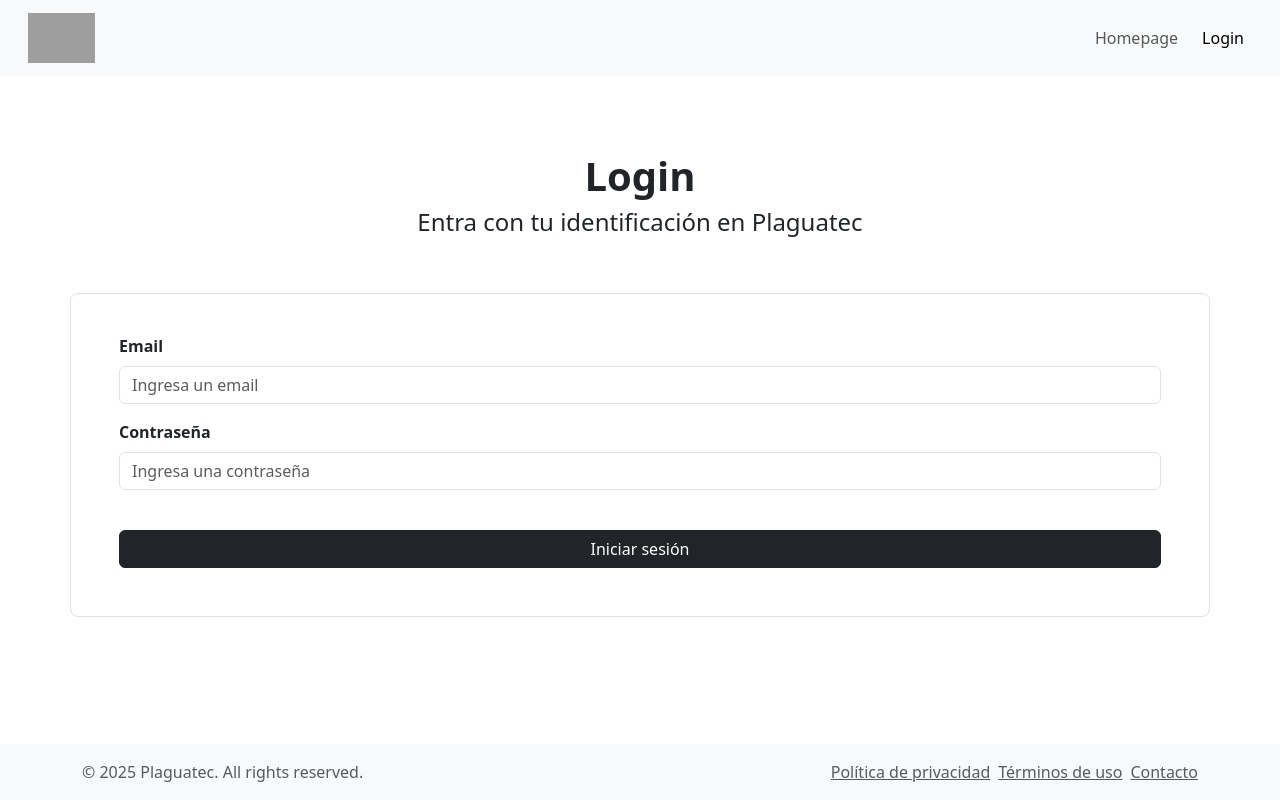
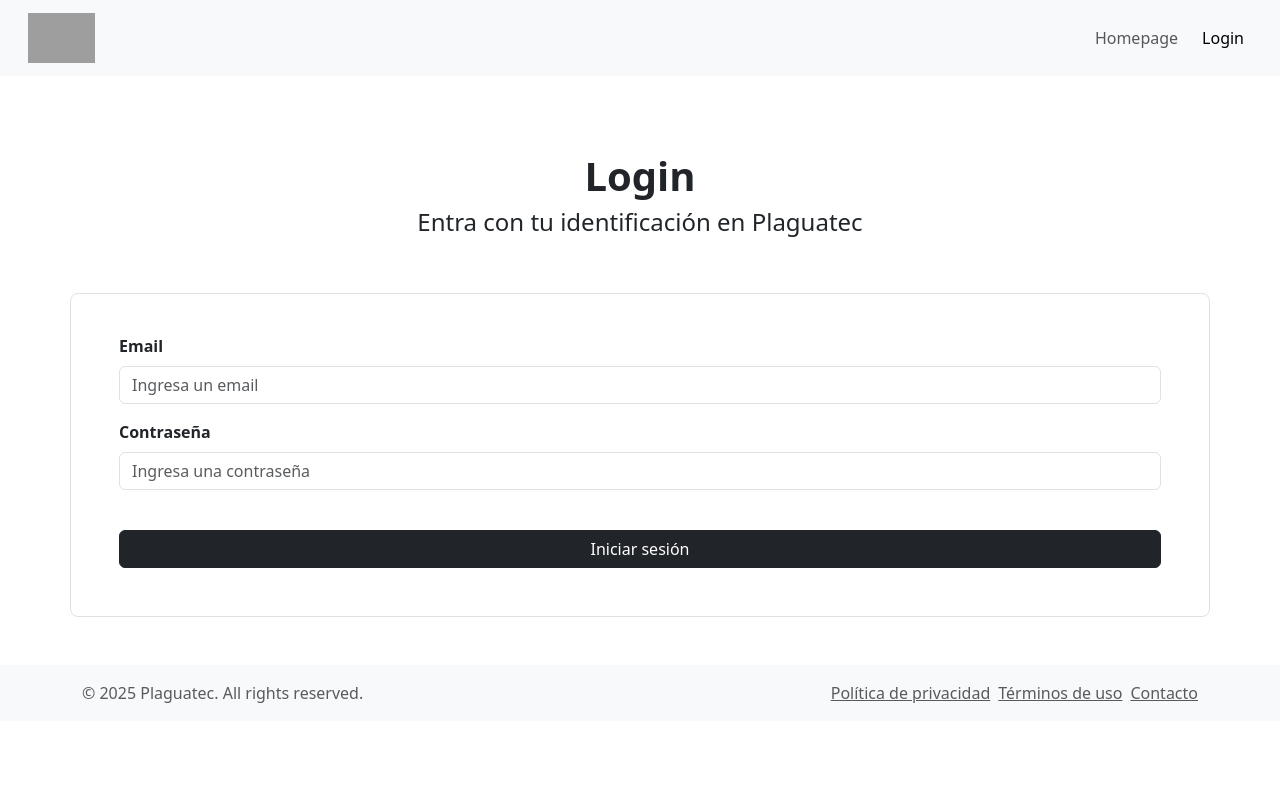
Before and after one commit to maiferna/desafio_frontend, a React (Vite) app: page /login in a window 1280 px wide. Built offline with nearby package versions, Linux system fonts and the light colour scheme; no server answers; grey boxes are pictures that could not be loaded.

Commit message:
FIX: navbar fijada abajo

```diff
--- a/src/components/ui/Footer.jsx
+++ b/src/components/ui/Footer.jsx
@@ -2,7 +2,7 @@ import React from 'react'
 
 export const Footer = () => {
   return (
-  <footer className="footer mt-auto py-3 bg-light fixed-bottom">
+  <footer className="footer mt-auto py-3 bg-light">
     <div className="container">
         <div className="row">
             <div className="col-md-6 text-center text-md-start">
--- a/src/components/ui/NavBar.jsx
+++ b/src/components/ui/NavBar.jsx
@@ -20,7 +20,7 @@ export const NavBar = () => {
                 </NavLink>
 
                 {!isLoading && user && (
-                    <span className="navbar-text fw-semibold ms-3">
+                    <span className="navbar-text fw-semibold ms-1">
                         ¡Hola, {user.name}!
                     </span>
                 )}
```
